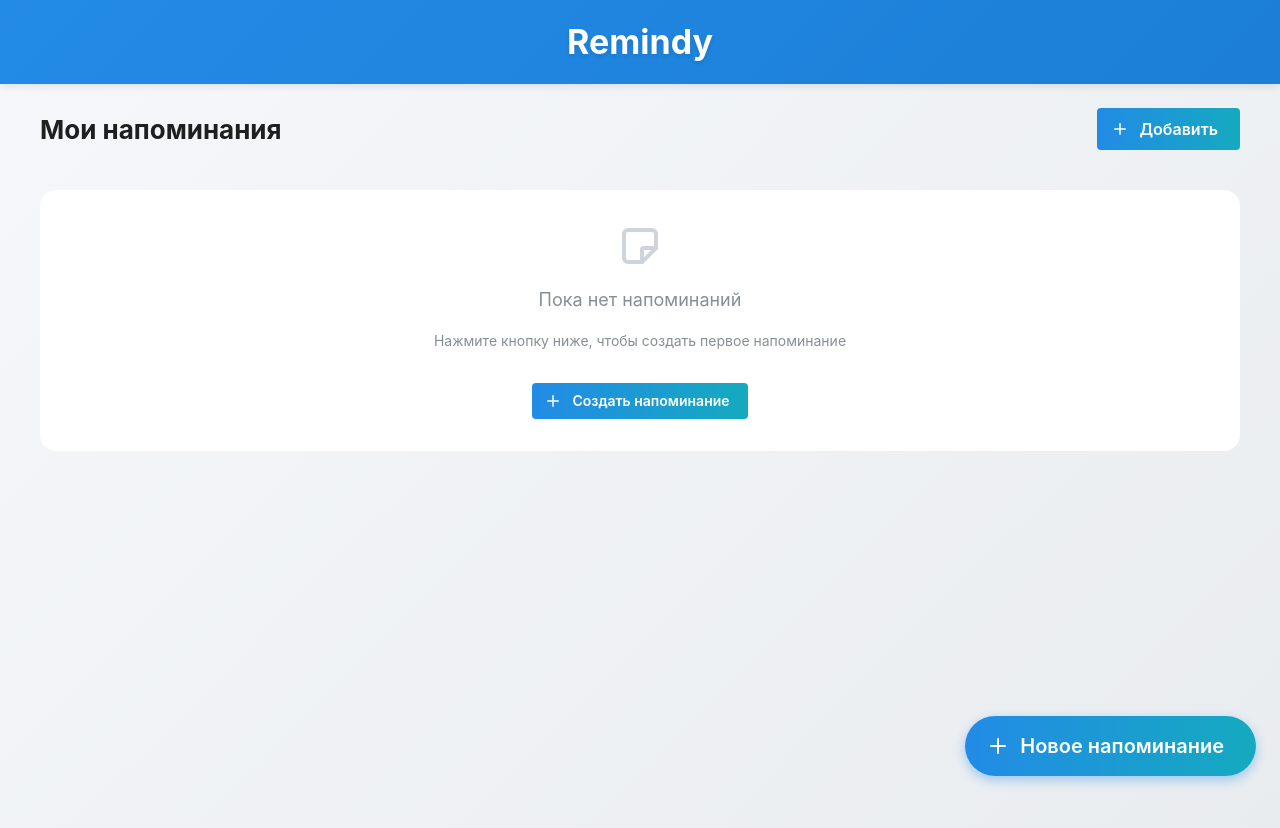
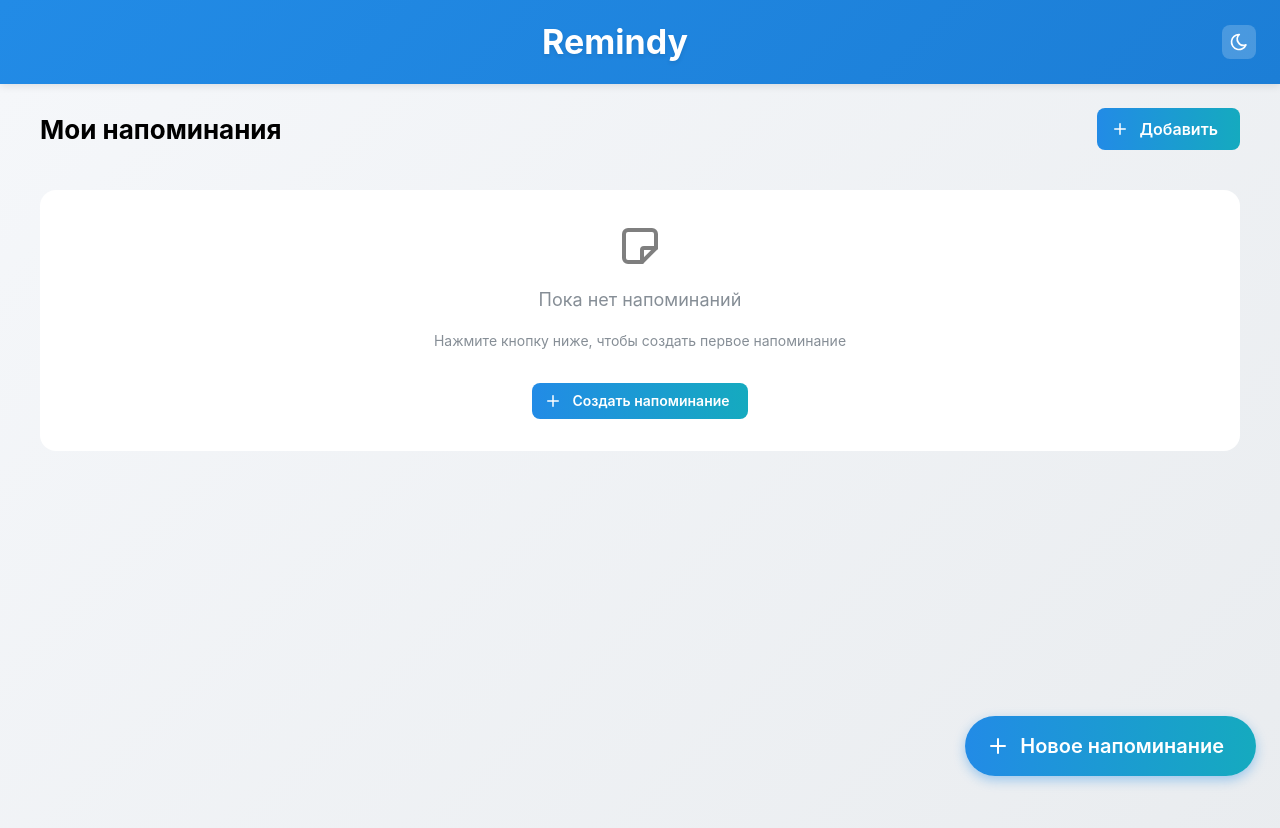
Before and after one commit to tgafiulin/reminder-app, a React (Vite) app: page / in a window 1280 px wide. Shown: the top 828 px of the page. Built offline with nearby package versions, Linux system fonts and the light colour scheme.

Commit message:
Добавлена темная тема

```diff
--- a/src/App.css
+++ b/src/App.css
@@ -15,6 +15,14 @@
   position: sticky;
   top: 0;
   z-index: 100;
+  transition: box-shadow 0.3s ease, background 0.3s ease;
+}
+
+[data-mantine-color-scheme="dark"] .app-header,
+body[data-mantine-color-scheme="dark"] .app-header,
+html[data-mantine-color-scheme="dark"] .app-header {
+  background: linear-gradient(135deg, #1c5f99 0%, #164d7a 100%) !important;
+  box-shadow: 0 2px 8px rgba(0, 0, 0, 0.3);
 }
 
 .app-title {
@@ -82,3 +90,7 @@
 .read-the-docs {
   color: #888;
 }
+
+body[data-mantine-color-scheme="dark"] .read-the-docs {
+  color: #999;
+}
--- a/src/App.tsx
+++ b/src/App.tsx
@@ -1,14 +1,28 @@
 import './App.css'
 import { RemindersPage } from './features/reminders/RemindersPage'
-import { Title } from '@mantine/core'
+import { Title, Group } from '@mantine/core'
+import { ThemeToggle } from './components/ThemeToggle'
+import { useMantineColorScheme } from '@mantine/core'
 
 function App() {
+  const { colorScheme } = useMantineColorScheme()
+
   return (
     <>
-      <header className="app-header">
-        <Title order={1} className="app-title">
-          Remindy
-        </Title>
+      <header
+        className="app-header"
+        style={{
+          background: colorScheme === 'dark'
+            ? 'linear-gradient(135deg, #1c5f99 0%, #164d7a 100%)'
+            : 'linear-gradient(135deg, #228be6 0%, #1c7ed6 100%)',
+        }}
+      >
+        <Group justify="space-between" align="center" style={{ width: '100%' }}>
+          <Title order={1} className="app-title" style={{ flex: 1, textAlign: 'center' }}>
+            Remindy
+          </Title>
+          <ThemeToggle />
+        </Group>
       </header>
       <RemindersPage />
     </>
--- /dev/null
+++ b/src/components/ThemeToggle.tsx
@@ -0,0 +1,37 @@
+import { ActionIcon, Tooltip } from "@mantine/core";
+import { IconSun, IconMoon } from "@tabler/icons-react";
+import { useMantineColorScheme } from "@mantine/core";
+
+export function ThemeToggle() {
+  const { colorScheme, setColorScheme } = useMantineColorScheme();
+
+  const toggleColorScheme = () => {
+    const newScheme = colorScheme === "dark" ? "light" : "dark";
+    setColorScheme(newScheme);
+    localStorage.setItem("colorScheme", newScheme);
+  };
+
+  return (
+    <Tooltip label={colorScheme === "dark" ? "Светлая тема" : "Тёмная тема"}>
+      <ActionIcon
+        variant="light"
+        size="lg"
+        onClick={toggleColorScheme}
+        aria-label="Переключить тему"
+        style={{
+          color: "white",
+          backgroundColor: "rgba(255, 255, 255, 0.2)",
+        }}
+        styles={{
+          root: {
+            "&:hover": {
+              backgroundColor: "rgba(255, 255, 255, 0.3) !important",
+            },
+          },
+        }}
+      >
+        {colorScheme === "dark" ? <IconSun size={20} /> : <IconMoon size={20} />}
+      </ActionIcon>
+    </Tooltip>
+  );
+}
--- a/src/features/reminders/RemindersPage.css
+++ b/src/features/reminders/RemindersPage.css
@@ -3,6 +3,13 @@
   min-height: 100vh;
   width: 100%;
   padding: 24px;
+  transition: background 0.3s ease;
+}
+
+[data-mantine-color-scheme="dark"] .reminders-page,
+body[data-mantine-color-scheme="dark"] .reminders-page,
+html[data-mantine-color-scheme="dark"] .reminders-page {
+  background: linear-gradient(135deg, #1a1b1e 0%, #25262b 100%) !important;
 }
 
 /* Двухколоночный лейаут */
@@ -65,10 +72,15 @@
   margin-bottom: 16px;
 }
 
+body[data-mantine-color-scheme="dark"] .reminders-group__header {
+  border-bottom-color: var(--mantine-color-blue-8);
+}
+
 /* Карточка напоминания */
 .reminder-card {
   position: relative;
   cursor: default;
+  transition: all 0.2s ease;
 }
 
 .reminder-card:hover {
@@ -84,6 +96,10 @@
 .reminder-card--done:hover {
   transform: none;
   border-color: var(--mantine-color-gray-3) !important;
+}
+
+body[data-mantine-color-scheme="dark"] .reminder-card--done:hover {
+  border-color: var(--mantine-color-gray-7) !important;
 }
 
 .reminder-card--overdue {
--- a/src/features/reminders/RemindersPage.tsx
+++ b/src/features/reminders/RemindersPage.tsx
@@ -14,6 +14,7 @@ import {
   Modal,
 } from "@mantine/core";
 import { useMediaQuery } from "@mantine/hooks";
+import { useMantineColorScheme } from "@mantine/core";
 import {
   IconSettings,
   IconPlus,
@@ -54,6 +55,7 @@ export function RemindersPage() {
   const [formModalOpened, setFormModalOpened] = useState(false);
   const [contextsList, setContextsList] = useState<string[]>([]);
   const isSmallScreen = useMediaQuery("(max-width: 480px)");
+  const { colorScheme } = useMantineColorScheme();
 
   useReminderScheduler(reminders);
 
@@ -179,11 +181,19 @@ export function RemindersPage() {
   });
 
   return (
-    <div className="reminders-page">
+    <div
+      className="reminders-page"
+      style={{
+        background:
+          colorScheme === "dark"
+            ? "linear-gradient(135deg, #1a1b1e 0%, #25262b 100%)"
+            : "linear-gradient(135deg, #f5f7fa 0%, #e9ecef 100%)",
+      }}
+    >
       <div className="reminders-page__container">
         <div className="reminders-page__right">
           <Group justify="space-between" align="center" mb="md" wrap="wrap">
-            <Title order={2} fw={700} c="dark.8">
+            <Title order={2} fw={700}>
               Мои напоминания
             </Title>
             <Button
@@ -202,8 +212,8 @@ export function RemindersPage() {
               <div key={groupName || "__no_context__"} className="reminders-group">
                 {groupName && (
                   <Group gap={8} mb="md" className="reminders-group__header">
-                    <IconTag size={18} style={{ color: "var(--mantine-color-blue-6)" }} />
-                    <Text fw={600} size="md" c="dark.7">
+                    <IconTag size={18} color="var(--mantine-color-blue-6)" />
+                    <Text fw={600} size="md">
                       {groupName}
                     </Text>
                   </Group>
@@ -227,13 +237,21 @@ export function RemindersPage() {
                         style={{
                           transition: "all 0.2s ease",
                           background: isDone
-                            ? "linear-gradient(135deg, #f8f9fa 0%, #e9ecef 100%)"
-                            : "linear-gradient(135deg, #ffffff 0%, #f8f9fa 100%)",
+                            ? colorScheme === "dark"
+                              ? "linear-gradient(135deg, #2c2e33 0%, #25262b 100%)"
+                              : "linear-gradient(135deg, #f8f9fa 0%, #e9ecef 100%)"
+                            : colorScheme === "dark"
+                              ? "linear-gradient(135deg, #25262b 0%, #1a1b1e 100%)"
+                              : "linear-gradient(135deg, #ffffff 0%, #f8f9fa 100%)",
                           borderColor: isOverdue
                             ? "var(--mantine-color-red-3)"
                             : isDone
-                              ? "var(--mantine-color-gray-3)"
-                              : "var(--mantine-color-gray-2)",
+                              ? colorScheme === "dark"
+                                ? "var(--mantine-color-gray-7)"
+                                : "var(--mantine-color-gray-3)"
+                              : colorScheme === "dark"
+                                ? "var(--mantine-color-gray-8)"
+                                : "var(--mantine-color-gray-2)",
                         }}
                       >
                         {isEditing ? (
@@ -299,10 +317,10 @@ export function RemindersPage() {
                                     <Text
                                       fw={600}
                                       size="md"
+                                      c={isOverdue ? "red" : undefined}
                                       style={{
                                         textDecoration: isDone ? "line-through" : "none",
                                         opacity: isDone ? 0.6 : 1,
-                                        color: isOverdue ? "var(--mantine-color-red-7)" : undefined,
                                       }}
                                     >
                                       {reminder.title}
@@ -327,11 +345,7 @@ export function RemindersPage() {
                                     <Group gap={6} align="center">
                                       <IconClock
                                         size={14}
-                                        style={{
-                                          color: isOverdue
-                                            ? "var(--mantine-color-red-6)"
-                                            : "var(--mantine-color-gray-6)",
-                                        }}
+                                        color={isOverdue ? "var(--mantine-color-red-6)" : undefined}
                                       />
                                       <Text
                                         size="sm"
@@ -382,7 +396,7 @@ export function RemindersPage() {
             {groupedReminders.length === 0 && (
               <Card radius="lg" padding="xl" style={{ textAlign: "center" }}>
                 <Stack gap="md" align="center">
-                  <IconNote size={48} style={{ color: "var(--mantine-color-gray-4)" }} />
+                  <IconNote size={48} style={{ opacity: 0.5 }} />
                   <Text c="dimmed" size="lg">
                     Пока нет напоминаний
                   </Text>
--- a/src/index.css
+++ b/src/index.css
@@ -4,9 +4,6 @@
   font-weight: 400;
 
   color-scheme: light dark;
-  color: rgba(255, 255, 255, 0.87);
-  background-color: #242424;
-
   font-synthesis: none;
   text-rendering: optimizeLegibility;
   -webkit-font-smoothing: antialiased;
@@ -21,9 +18,17 @@ a {
   font-weight: 500;
   color: #646cff;
   text-decoration: inherit;
+  transition: color 0.2s ease;
 }
 a:hover {
   color: #535bf2;
+}
+
+body[data-mantine-color-scheme="dark"] a {
+  color: #7c8aff;
+}
+body[data-mantine-color-scheme="dark"] a:hover {
+  color: #9ba3ff;
 }
 
 body {
@@ -33,6 +38,7 @@ body {
   min-height: 100vh;
   width: 100%;
   overflow-x: hidden;
+  transition: background-color 0.3s ease, color 0.3s ease;
 }
 
 h1 {
@@ -47,7 +53,6 @@ button {
   font-size: 1em;
   font-weight: 500;
   font-family: inherit;
-  background-color: #1a1a1a;
   cursor: pointer;
   transition: border-color 0.25s;
 }
@@ -59,15 +64,32 @@ button:focus-visible {
   outline: 4px auto -webkit-focus-ring-color;
 }
 
-@media (prefers-color-scheme: light) {
-  :root {
+/* Светлая тема (по умолчанию) */
+body[data-mantine-color-scheme="light"] {
   color: #213547;
   background-color: #ffffff;
 }
-  a:hover {
+
+body[data-mantine-color-scheme="light"] a:hover {
   color: #747bff;
 }
-  button {
+
+body[data-mantine-color-scheme="light"] button {
   background-color: #f9f9f9;
+  color: #213547;
 }
+
+/* Тёмная тема */
+body[data-mantine-color-scheme="dark"] {
+  color: rgba(255, 255, 255, 0.87);
+  background-color: #242424;
 }
+
+body[data-mantine-color-scheme="dark"] a:hover {
+  color: #535bf2;
+}
+
+body[data-mantine-color-scheme="dark"] button {
+  background-color: #1a1a1a;
+  color: rgba(255, 255, 255, 0.87);
+}
--- a/src/main.tsx
+++ b/src/main.tsx
@@ -3,7 +3,7 @@ import { createRoot } from "react-dom/client";
 import "./index.css";
 import App from "./App.tsx";
 
-import { MantineProvider } from "@mantine/core";
+import { MantineProvider, createTheme } from "@mantine/core";
 import "@mantine/core/styles.css";
 
 // Запрашиваем разрешение на уведомления при загрузке приложения
@@ -17,9 +17,17 @@ if ("Notification" in window && Notification.permission === "default") {
   });
 }
 
+// Загружаем сохранённую тему из localStorage
+const savedColorScheme = localStorage.getItem("colorScheme") as "light" | "dark" | null;
+const defaultColorScheme = savedColorScheme || "light";
+
+const theme = createTheme({
+  defaultRadius: "md",
+});
+
 createRoot(document.getElementById("root")!).render(
   <StrictMode>
-    <MantineProvider>
+    <MantineProvider theme={theme} defaultColorScheme={defaultColorScheme}>
       <App />
     </MantineProvider>
   </StrictMode>
```
Lines whose indentation alone changed are shown as unchanged.
